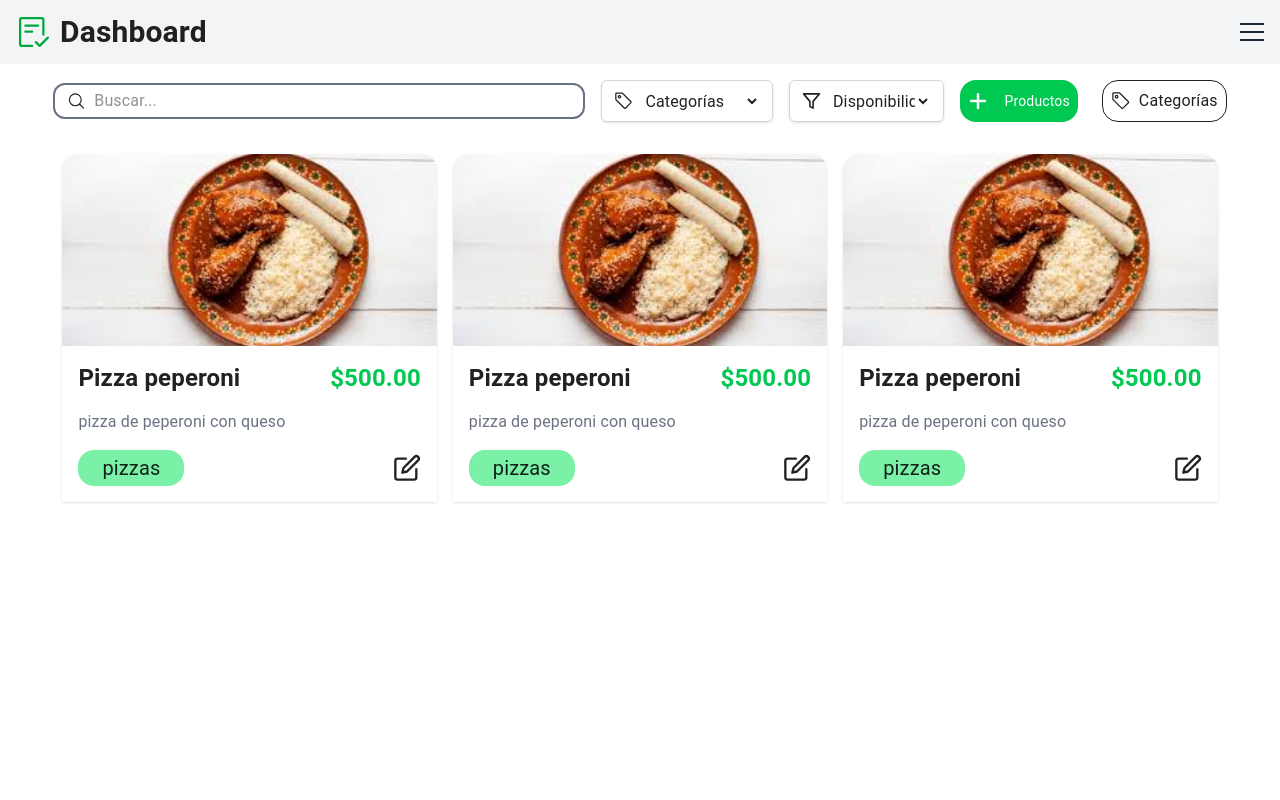
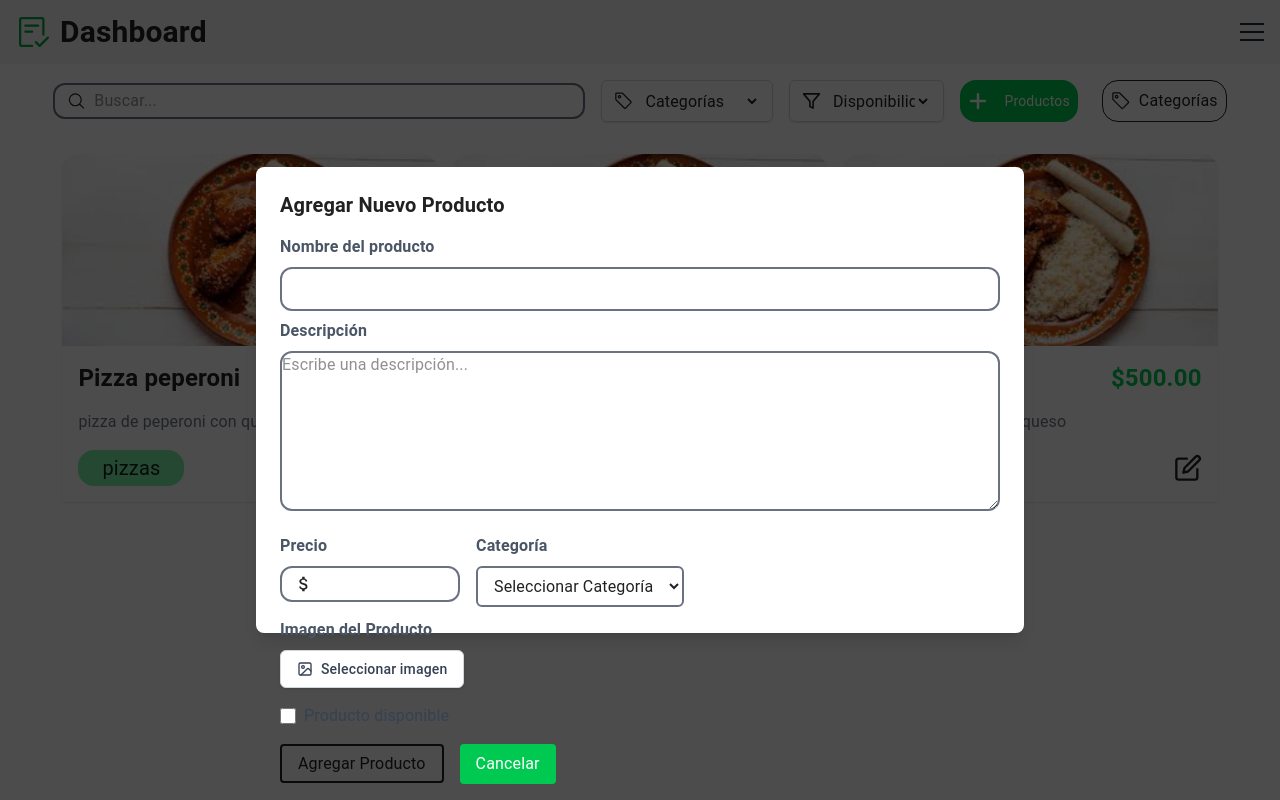
Before and after one commit to wapifoodmx-ctrl/WapifoodFront, a Next.js app: page /menu in a window 1280 px wide. Both pictures are taken after a click on the button "Productos". Built offline with nearby package versions, Linux system fonts and the light colour scheme.

Commit message:
se hizo la modal del boton +producto

```diff
--- a/menuComponents/menucomponentes.jsx
+++ b/menuComponents/menucomponentes.jsx
@@ -1,27 +1,35 @@
+import { MdOutlineAttachMoney } from "react-icons/md";
+import { useState } from "react";
 import { FaPlus } from "react-icons/fa6";
 import { HiOutlineMagnifyingGlass } from "react-icons/hi2";
 import { FiFilter } from "react-icons/fi";
 import { BsTag } from "react-icons/bs";
+
 export default function MenuComponentes() {
+    const [isProductoModalOpen, setIsProductoModalOpen] = useState(false);
+    const [isCategoriaModalOpen, setIsCategoriaModalOpen] = useState(false);
+
+    const closeModals = () => {
+        setIsProductoModalOpen(false);
+        setIsCategoriaModalOpen(false);
+    };
+
     return (
-        <section className=" lg:flex my-4 lg:gap-4 lg:justify-between lg:items-center">
+        <section className="lg:flex my-4 lg:gap-4 lg:justify-between lg:items-center">
             {/* Barra de búsqueda */}
-            <div className="flex py-1 px-3 rounded-xl border-gray-500 border-2 mb-4 lg:mb-0 lg:w-6/12 justify-center items-center" >
+            <div className="flex py-1 px-3 rounded-xl border-gray-500 border-2 mb-4 lg:mb-0 lg:w-6/12 justify-center items-center">
                 <HiOutlineMagnifyingGlass className="text-xl" />
                 <input type="text" placeholder="Buscar..." className="ml-2 w-full outline-none" />
             </div>
 
-            <div className=" flex flex-col gap-4 md:flex-row md:justify-between md:items-center">
+            <div className="flex flex-col gap-4 md:flex-row md:justify-between md:items-center">
                 {/* Dropdowns */}
                 <div className="flex gap-4">
                     {/* Dropdown Categorías */}
                     <div className="relative">
                         <div className="flex items-center gap-2 px-3 py-2 border border-gray-300 rounded-md shadow-sm">
                             <BsTag className="text-2xl" />
-                            <select
-                                id="categorias"
-                                className="w-full outline-none bg-transparent"
-                            >
+                            <select id="categorias" className="w-full outline-none bg-transparent">
                                 <option value="" disabled selected>
                                     Categorías
                                 </option>
@@ -39,10 +47,7 @@ export default function MenuComponentes() {
                     <div className="relative">
                         <div className="flex items-center gap-2 px-3 py-2 border border-gray-300 rounded-md shadow-sm">
                             <FiFilter className="text-2xl" />
-                            <select
-                                id="disponibilidad"
-                                className="w-full outline-none bg-transparent"
-                            >
+                            <select id="disponibilidad" className="w-full outline-none bg-transparent">
                                 <option value="" disabled selected>
                                     Disponibilidad
                                 </option>
@@ -56,18 +61,153 @@ export default function MenuComponentes() {
 
                 {/* Botones */}
                 <div className="flex gap-4">
-                    <button className="p-2 text-sm bg-green-500 text-white rounded-2xl cursor-pointer w-full flex justify-center items-center">
-                        <span className="flex justify-center items-center gap-4"> <FaPlus size={20} /> Productos</span>
+                    <button
+                        className="p-2 text-sm bg-green-500 text-white rounded-2xl cursor-pointer w-full flex justify-center items-center"
+                        onClick={() => setIsProductoModalOpen(true)}
+                    >
+                        <span className="flex justify-center items-center gap-4">
+                            <FaPlus size={20} /> Productos
+                        </span>
                     </button>
-                    <button className=" p-2 border rounded-2xl cursor-pointer  ml-2  w-full ">
-                        <span className="flex justify-center items-center gap-2 "> <BsTag size={20} /> Categorías</span>
+                    <button
+                        className="p-2 border rounded-2xl cursor-pointer ml-2 w-full flex justify-center items-center"
+                        onClick={() => setIsCategoriaModalOpen(true)}
+                    >
+                        <span className="flex justify-center items-center gap-2">
+                            <BsTag size={20} /> Categorías
+                        </span>
                     </button>
                 </div>
             </div>
 
+            {/* Modal de Productos */}
+            {isProductoModalOpen && (
+                <div
+                    className="fixed inset-0 backdrop-brightness-30 flex items-center justify-center z-50"
+                    onClick={closeModals}
+                >
+                    <div
+                        className="bg-white p-6 rounded-lg shadow-lg w-3/5 h-7/12"
+                        onClick={(e) => e.stopPropagation()} // Evita cerrar la modal al hacer clic dentro
+                    >
+                        <h2 className="text-xl font-bold mb-4">Agregar Nuevo Producto</h2>
+                        <p className="font-bold text-gray-600 pb-2">Nombre del producto</p>
+                        <div className="flex py-2 w-full rounded-xl border-gray-500 border-2">
+                            <input type="text" className="ml-2 w-full outline-none cursor-text" />
+                        </div>
+                        <div>
+                            <p className="font-bold text-gray-600 py-2">Descripción</p>
+                            <textarea
+                                className="gap-4 w-full h-40 rounded-xl border-gray-500 border-2 outline-none"
+                                placeholder="Escribe una descripción..."
+                            ></textarea>
+                        </div>
+                        <div className="flex gap-4 mt-4 w-1/3">
+                            <div>
+                                <p className="font-bold text-gray-600 pb-2 h-">Precio</p>
+                                <div className="flex py-1 px-3 rounded-xl border-gray-500 border-2 mb-4 w-45">
+                                    <MdOutlineAttachMoney className="text-2xl" />
+                                    <input type="text" className="ml-2 w-full outline-none" />
+                                </div>
+                            </div>
+                            <div>
+                                <p className="font-bold text-gray-600 pb-2">Categoría</p>
+                                <select
+                                    className=" px-3 py-2 border-2 border-gray-500 rounded-md outline-none cursor-pointer"
+                                    defaultValue=""
+                                >
+                                    <option value="" disabled>
+                                        Seleccionar Categoría
+                                    </option>
+                                    <option value="entradas">Entradas</option>
+                                    <option value="platos-principales">Platos principales</option>
+                                    <option value="postres">Postres</option>
+                                    <option value="bebidas">Bebidas</option>
+                                    <option value="combos">Combos</option>
+                                </select>
+
+                            </div>
+                        </div>
+                        <div>
+                            <p className="font-bold text-gray-600 pb-2 ">Imagen del Producto</p>
+                            <div className="flex items-center">
+                                <button
+                                    type="button"
+                                    className="flex items-center justify-center px-4 py-2 border border-gray-300 rounded-md shadow-sm text-sm font-medium text-gray-700 bg-white hover:bg-gray-50 focus:outline-none focus:ring-2 focus:ring-offset-2 cursor-pointer"
+                                    onClick={() => document.getElementById("fileInput").click()} // Activa el input file al hacer clic
+                                >
+                                    <svg
+                                        xmlns="http://www.w3.org/2000/svg"
+                                        width="24"
+                                        height="24"
+                                        viewBox="0 0 24 24"
+                                        fill="none"
+                                        stroke="currentColor"
+                                        strokeWidth="2"
+                                        strokeLinecap="round"
+                                        strokeLinejoin="round"
+                                        className="lucide lucide-image h-4 w-4 mr-2"
+                                    >
+                                        <rect width="18" height="18" x="3" y="3" rx="2" ry="2"></rect>
+                                        <circle cx="9" cy="9" r="2"></circle>
+                                        <path d="m21 15-3.086-3.086a2 2 0 0 0-2.828 0L6 21"></path>
+                                    </svg>
+                                    Seleccionar imagen
+                                </button>
+                                <input
+                                    id="fileInput"
+                                    type="file"
+                                    accept="image/*"
+                                    className="hidden" // Oculta el input real
+                                />
+                            </div>
+                        </div>
+                        <div className="flex items-center mt-4">
+                            <input
+                                type="checkbox"
+                                id="productoDisponible"
+                                className="w-4 h-4 text-green-500 border-gray-300 rounded focus:ring-green-400"
+                            />
+                            <label htmlFor="productoDisponible" className="ml-2 text-gray-700">
+                                Producto disponible
+                            </label>
+                        </div>
+                        <div className="flex gap-4">
+                            <button className="gap-4 mt-4">
+                                <span className="mt-4 px-4 py-2 border-2 rounded cursor-pointer">Agregar Producto</span>
+                            </button>
+
+                            <button
+                                className="mt-4 px-4 py-2 bg-green-500 text-white rounded hover:bg-green-600 cursor-pointer"
+                                onClick={closeModals}
+                            >
+                                Cancelar
+                            </button>
+                        </div>
+                    </div>
+                </div>
+            )}
+            {/* Modal de Categorías */}
+            {isCategoriaModalOpen && (
+                <div
+                    className="fixed inset-0 backdrop-brightness-30 flex items-center justify-center z-50"
+                    onClick={closeModals}
+                >
+                    <div
+                        className="bg-white p-6 rounded-lg shadow-lg w-1/3"
+                        onClick={(e) => e.stopPropagation()} // Evita cerrar la modal al hacer clic dentro
+                    >
+                        <h2 className="text-xl font-bold mb-4">Nueva Categoría</h2>
+                        <p className="text-gray-700">Aquí puedes agregar una nueva categoría.</p>
+                        <button
+                            className="mt-4 px-4 py-2 bg-blue-500 text-white rounded hover:bg-blue-600"
+                            onClick={closeModals}
+                        >
+                            Cerrar
+                        </button>
+                    </div>
+                </div>
+            )}
         </section>
-
-
-
     );
 }
```
